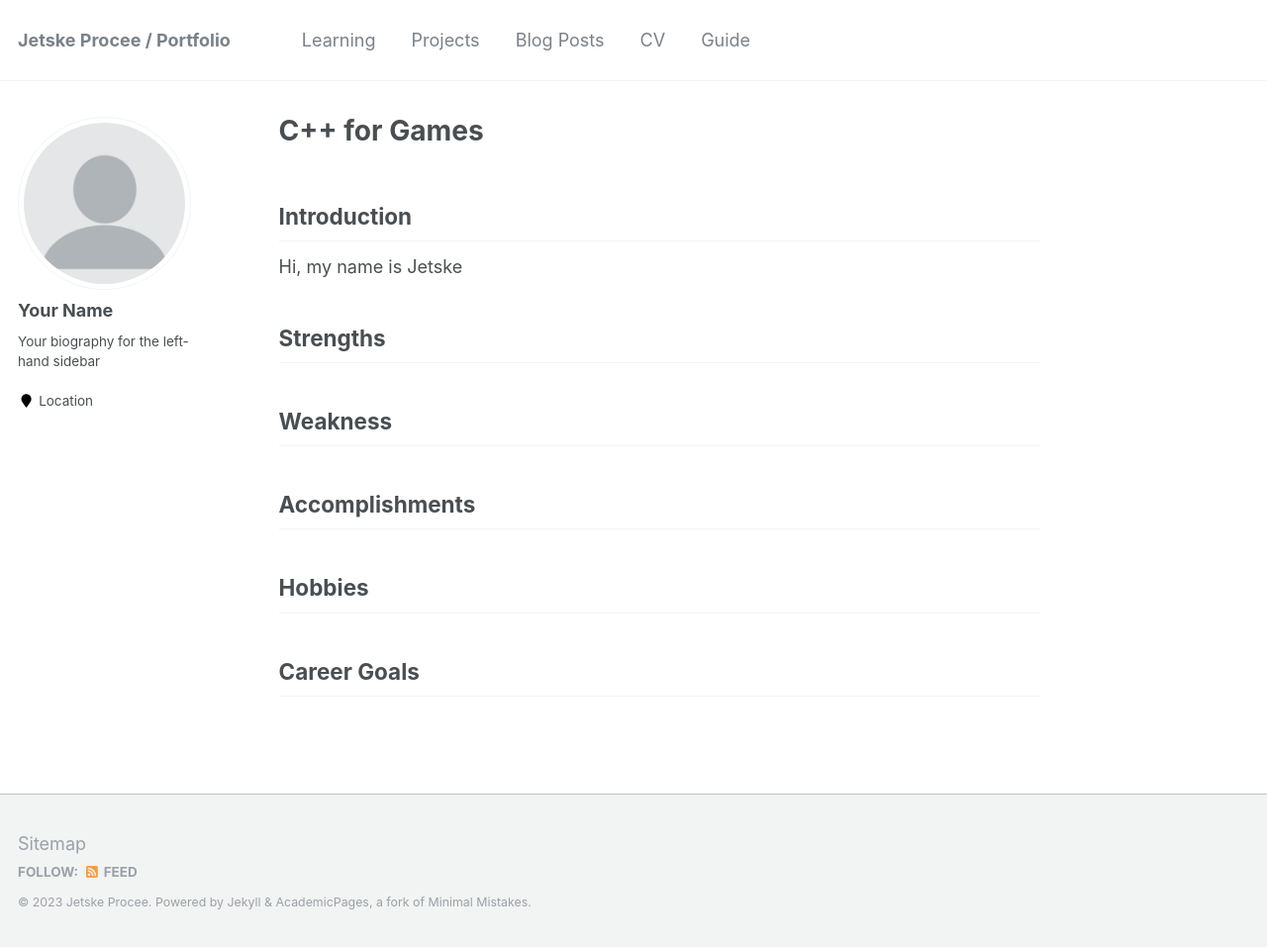
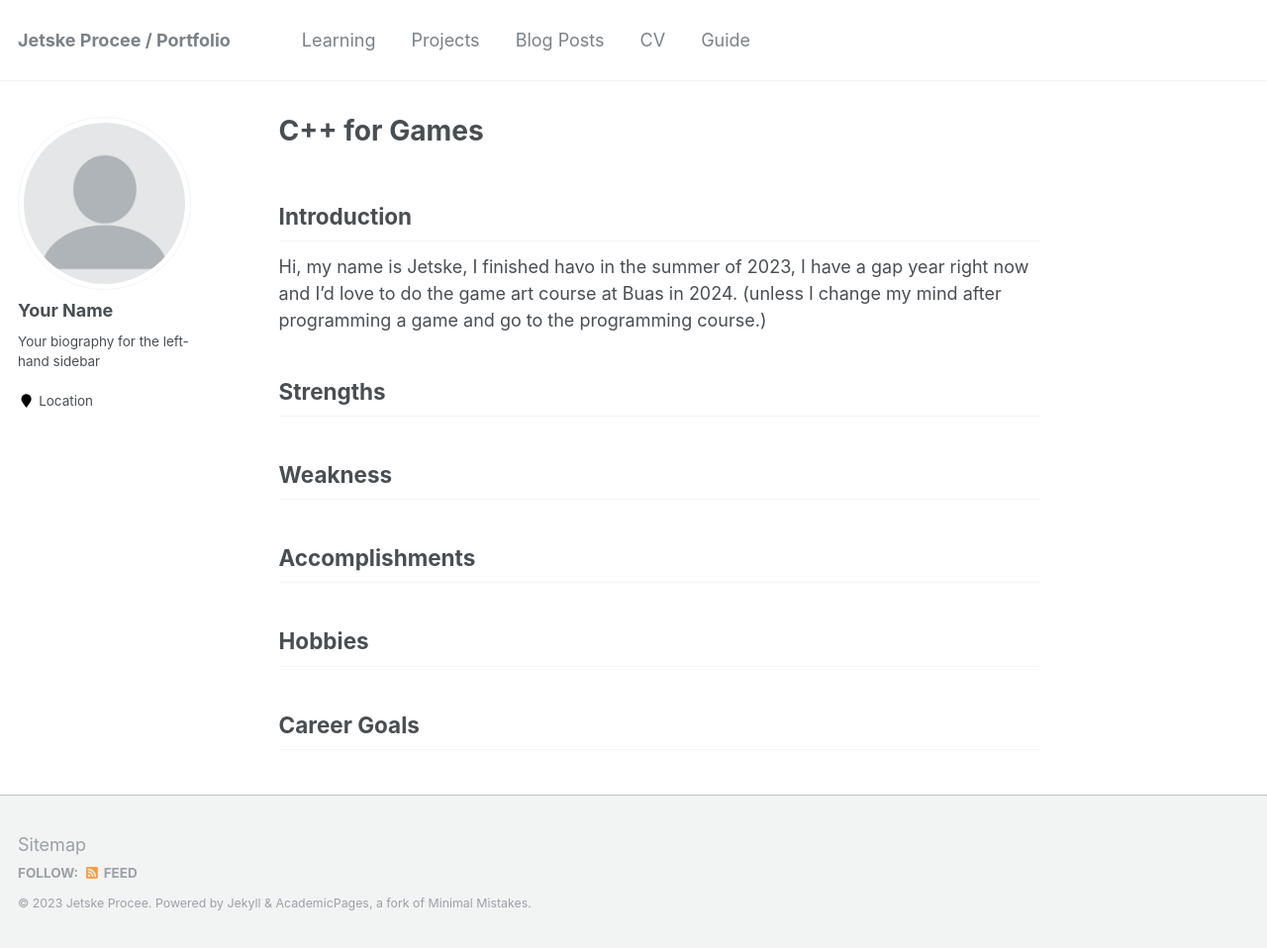
Before and after one commit to Jetplane444/Cpp-for-games, a Jekyll site: the page built from _pages/index.md, in a window 1280 px wide and 958 px high. Shown: the whole window at 99% size. Built offline with Jekyll 4.4.1, drawn with Linux system fonts in a browser that asks for light colours.

Commit message:
updated introduction

```diff
--- a/_pages/index.md
+++ b/_pages/index.md
@@ -10,7 +10,7 @@ redirect_from:
 
 ## Introduction
 
-Hi, my name is Jetske
+Hi, my name is Jetske, I finished havo in the summer of 2023, I have a gap year right now and I'd love to do the game art course at Buas in 2024. (unless I change my mind after programming a game and go to the programming course.)
 
 ## Strengths
 
```
